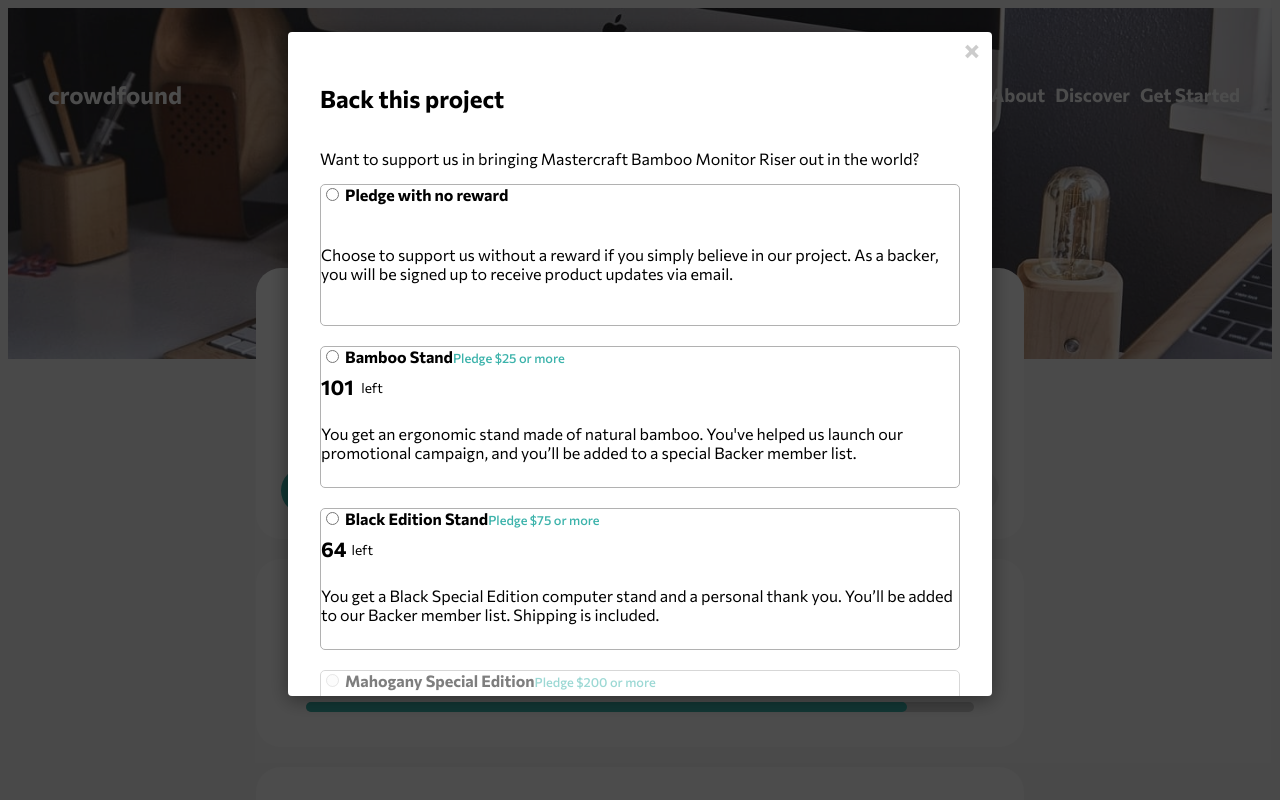
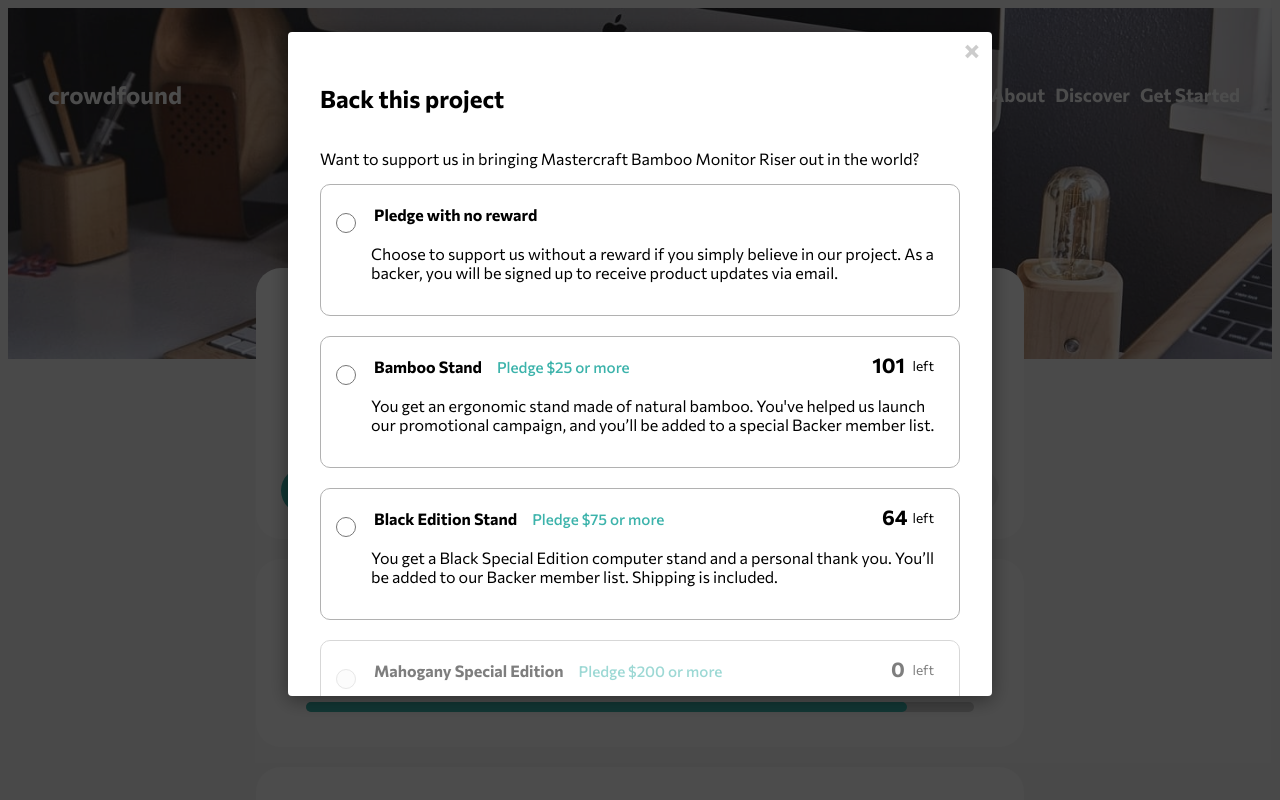
Before and after one commit to MenteCat/crowdfunding-product, a plain HTML site: page index.html in a window 1280 px wide. Both pictures are taken after a click on the button "Back this project". Shown: the top 800 px of the page. Drawn offline with Linux system fonts and the light colour scheme.

Commit message:
modal default completed

```diff
--- a/index.html
+++ b/index.html
@@ -149,9 +149,11 @@
       </div>
       <div class="modal-body">
           <div class="pledge-modal-item">
+            <div class="title-section">
             <div class="title">
               <input class="radio" type="radio" name="no reward" value="no-reward">
               <label><strong>Pledge with no reward</strong></label>
+            </div>
           </div>
           <div class="info">
             <p>
@@ -160,12 +162,14 @@
           </div>
         </div>
         <div class="pledge-modal-item">
+          <div class="title-section">
             <div class="title">
               <input class="radio" type="radio" name="bamboo stand" value="bamboo-stand">
-            <label><strong>Bamboo Stand<span class="pledge-top-right">Pledge $25 or more</span></strong></label>
+              <label><strong>Bamboo Stand<span class="pledge-modal">Pledge $25 or more</span></strong></label>
             </div>
             <div class="amount">
               <strong class="stock-number">101</strong><span class="stock-text"> left</span>
+            </div>
           </div>
           <div class="info">
             <p>
@@ -174,12 +178,14 @@
           </div>
         </div>
         <div class="pledge-modal-item">
+          <div class="title-section">
             <div class="title">
               <input class="radio" type="radio" name="black stand " value="black-stand">
-            <label><strong>Black Edition Stand<span class="pledge-top-right">Pledge $75 or more</span></strong></label>
+              <label><strong>Black Edition Stand<span class="pledge-modal">Pledge $75 or more</span></strong></label>
             </div>
             <div class="amount">
               <strong class="stock-number">64</strong><span class="stock-text">left</span>
+            </div>
           </div>
           <div class="info">
             <p>You get a Black Special Edition computer stand and a personal thank you. You’ll be added to our Backer
@@ -187,12 +193,14 @@
           </div>
         </div>
         <div class="pledge-modal-item out-of-stock">
+          <div class="title-section">
             <div class="title">
               <input class="radio" type="radio" name="mahogany" value="" disabled>
-            <label><strong>Mahogany Special Edition<span class="pledge-top-right">Pledge $200 or more</span></strong></label>
+              <label><strong>Mahogany Special Edition<span class="pledge-modal">Pledge $200 or more</span></strong></label>
             </div>
             <div class="amount">
               <strong class="stock-number">0</strong><span class="stock-text"> left</span>
+            </div>
           </div>
           <div class="info">
             <p>You get two Special Edition Mahogany stands, a Backer T-Shirt, and a personal thank you. You’ll be added
--- a/styles.css
+++ b/styles.css
@@ -126,10 +126,7 @@
 .counter-group {
     display: flex;
     flex-direction: row;
-    /* flex-wrap: wrap; */
     align-items: center;
-    /* justify-content: space-evenly;
-    padding: 20px 245px; */ */
 }
 
 .counter-item {
@@ -302,7 +299,7 @@
 }
   @media(max-width:767px) {
     html { font-size: 12px; }
-    .modal-content { padding: 2rem 1rem 1rem 1rem; width: 90%; }
+    .modal-content { padding: 2rem 2rem 2rem 2rem; width: 90%; }
 }
 
 
@@ -319,25 +316,54 @@
 
 .pledge-modal-item {
     border: 1px solid rgba(177, 177, 177, 1);
-    border-radius: 5px;
-    height: 140px;
+    border-radius: 10px;
+    height: 110px;
     overflow: hidden;
     display: grid;
+    padding: 10px;
+    position: relative;
 
 }
 
-.title {
+.pledge-modal {
+    color: rgba(60, 179, 171, 1);
+    font-weight: 500;
+    font-size: 95%;
+    padding-left:15px;
 
 }
 
+.title-section {
+    display: flex;
+    justify-content: space-between;
+    align-items: center;
+}
+
+.title-section .title {
+    margin-bottom: 0;
+  }
+
 .amount {
-
+    position: absolute;
+    top:0;
+    right: 0;
+    transform: translateY(60%);
+    padding-right: 25px;
 }
 
 .info {
+    padding-left: 40px;
+    padding-right: 10px;
+    align-items: center;
+  }
 
+.info p {
+width: 100%;
 }
 
-.unavailable {
-
+.radio {
+width: 20px;
+height: 20px;
+transform: translateY(60%);
+margin-right: 15px;
 }
```
Lines whose indentation alone changed are shown as unchanged.
